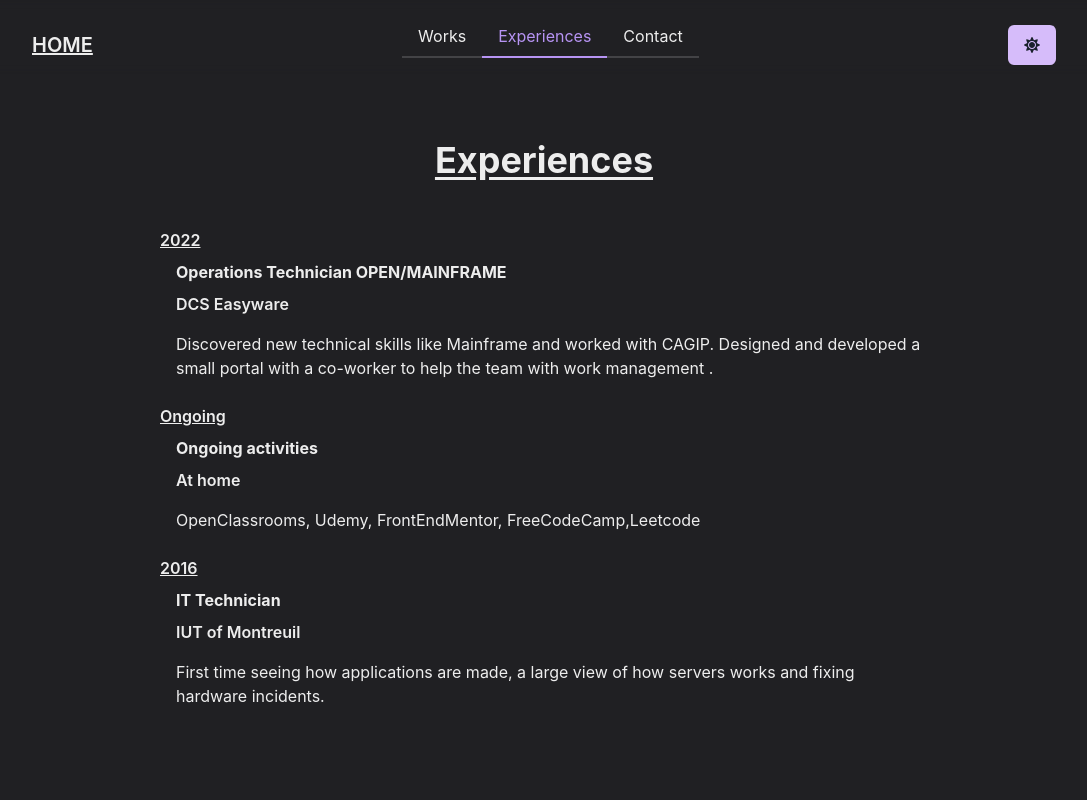
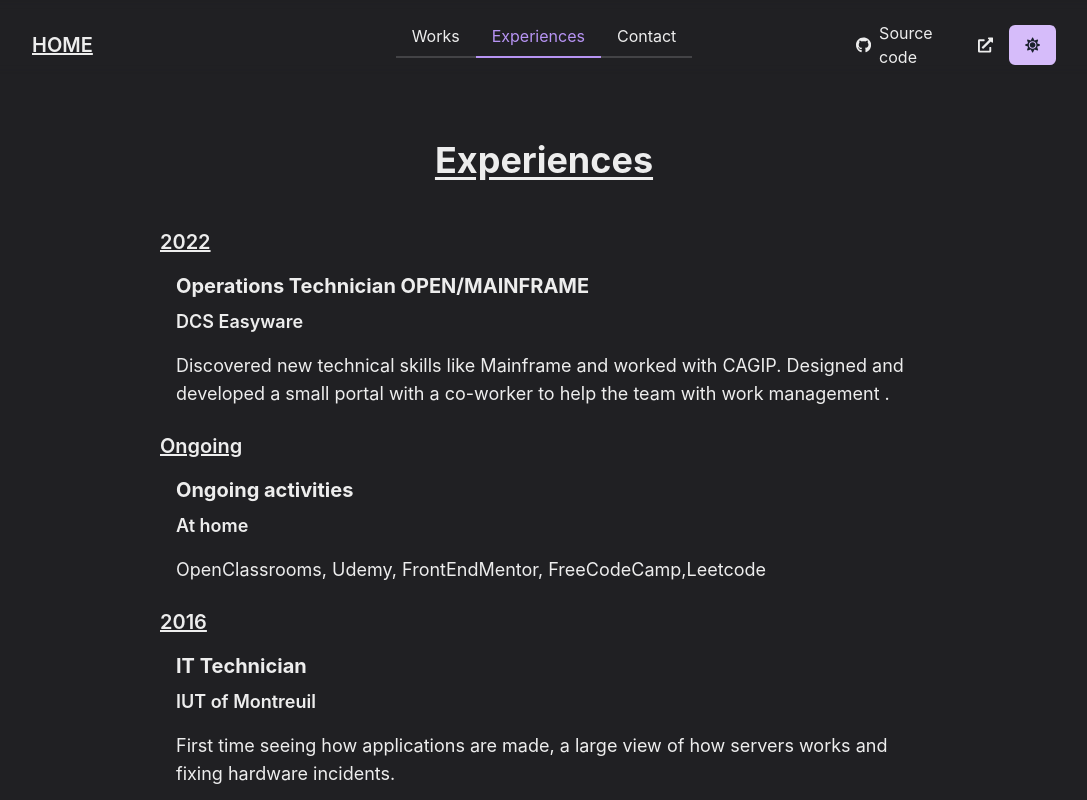
Before and after one commit to Blazrr/React-Portfolio, a Next.js app: page /Experiences in a window 1280 px wide. Shown: the whole page, without its empty margins (96-1183 px from the left). Built offline with nearby package versions, Linux system fonts and the light colour scheme.

Commit message:
Fixed the navbar

```diff
--- a/components/About.jsx
+++ b/components/About.jsx
@@ -18,7 +18,7 @@ const About = () => {
 
 
             <div className='flex items-center justify-center'>
-            <Code className='text-2xl' fontSize='xl' colorScheme="purple" px="5" py="2">Currently looking for a job</Code>
+            <Code className='text-2xl' fontSize='2xl' colorScheme="purple" px="5" py="2">Currently looking for a job</Code>
             </div>
 
             <div className='mt-8 mx-auto flex justify-center flex-col max-w-xl'>
@@ -67,7 +67,7 @@ const About = () => {
 
             <div className='mt-8 mx-auto flex justify-center flex-col max-w-xl'>
                 <h3 className='underline underline-offset-4 font-semibold decoration-2'>Socials</h3>
-                <Link href='https://www.linkedin.com/in/sami-el-mhamedi-8284621b4/' isExternal className='mt-6 flex items-center space-x-2'>
+                <Link href='https://www.linkedin.com/in/sami-el-mhamedi-8284621b4/'  className='mt-6 flex items-center space-x-2'>
                 <FaLinkedin/> <p>My linkedin</p> <FaExternalLinkAlt />
                 </Link>
 
--- a/components/Card.jsx
+++ b/components/Card.jsx
@@ -4,7 +4,7 @@ import {  Divider,Box, Button  } from '@chakra-ui/react'
 
 const Card = ({element}) => {
     return (
-        <Box className='flex   rounded p-4 mt-8 relative  flex-col max-w-[600px]' borderWidth='1px'>
+        <Box className='flex   rounded p-4 mt-8 relative  flex-col max-w-[600px]' borderWidth='1px' borderColor='purple.400'>
             <Image src={element.img} width={800} height={800} className="rounded" alt='qui va la' />
             <h2 className="mt-4 font-bold text-xl underline ">{element.project}</h2>
             <p className='mt-2'>{element.about}
--- a/components/Form.jsx
+++ b/components/Form.jsx
@@ -2,7 +2,7 @@ import {
     FormControl,
     FormLabel,
     FormErrorMessage,
-    FormHelperText, Input,Textarea ,Button
+    FormHelperText, Input,Textarea ,Button,Box
 } from '@chakra-ui/react'
 import { useRef, useState } from 'react'
 import emailjs from "@emailjs/browser"
@@ -31,6 +31,7 @@ const Form = () => {
         <section>
             <div className='max-w-[700px] mx-auto'>
                 <h2 className='text-center text-xl underline underline-offset-4 font-bold  md:text-4xl'>Contact Form</h2>
+                <Box  w='100%' p={8} borderWidth='1px' borderColor='purple.400' mt="4em" borderRadius='lg' >
                 <form action="" className='flex  flex-col space-y-8' ref={form}  >
                     <FormControl >
                         <FormLabel>Your Name</FormLabel>
@@ -54,6 +55,7 @@ const Form = () => {
                     <Button colorScheme='facebook' onClick={sendEmail}>Send your Email</Button>
                     </div>
                 </form>
+                </Box>
             </div>
         </section>
          :
--- a/components/Navbar.jsx
+++ b/components/Navbar.jsx
@@ -4,10 +4,11 @@ import {
     MenuList,
     MenuItem,
 
+
 } from '@chakra-ui/react'
 import Link from 'next/link'
 import React from 'react'
-import { FaMoon, FaSun } from "react-icons/fa"
+import { FaMoon, FaSun, FaGithub, FaExternalLinkAlt } from "react-icons/fa"
 
 
 const Navbar = ({ index }) => {
@@ -18,12 +19,12 @@ const Navbar = ({ index }) => {
 
     return (
         <>
-            <div className=" pt-4 justify-between fixed top-0 w-full space-x-8 items-center pl-[10%] pr-[10%] left-50 inset-x-0 mx-auto backdrop-blur-sm flex z-20 "
+            <div className=" pt-4  fixed top-0 w-full space-x-8 items-center pl-[10%] pr-[10%]  inset-x-0  backdrop-blur-sm  z-20 flex justify-between  "
             >
-                <div >
+                <div className='w-[200px]'>
                     <Link href="/"> <h1 className='underline font-semibold text-xl'>HOME</h1></Link>
                 </div>
-                <div className='grow hidden md:flex justify-center'>
+                <div className=' hidden md:flex mx-auto '>
                     <Tabs defaultIndex={index} colorScheme="purple" align='center'>
                         <TabList mb='1em' >
                             <Link href="/Works"> <Tab>Works</Tab> </Link>
@@ -33,7 +34,7 @@ const Navbar = ({ index }) => {
 
                     </Tabs>
                 </div>
-                <div className="md:hidden">
+                <div className="md:hidden text-center">
                     <Menu >
                         <MenuButton as={Button} colorScheme="purple" >
                             Menu
@@ -45,7 +46,10 @@ const Navbar = ({ index }) => {
                         </MenuList>
                     </Menu>
                 </div>
-                <div>
+                <div className='flex  space-x-4 items-center w-[200px] justify-end'>
+                    <a href='https://github.com/Blazrr/React-Portfolio' target="_blank" className='flex items-center space-x-2'>
+                        <FaGithub /> <p className='hidden lg:block'>Source code</p> <FaExternalLinkAlt />
+                    </a>
                     <Button colorScheme="purple" onClick={toggleColorMode}  >  {colorMode === 'light' ? <FaMoon /> : <FaSun />} </Button>
                 </div>
             </div>
--- a/pages/Contact.jsx
+++ b/pages/Contact.jsx
@@ -2,11 +2,18 @@ import React from 'react'
 import Form from '../components/Form'
 import Navbar from '../components/Navbar'
 import { AnimatePresence, motion } from 'framer-motion'
+import Head from 'next/head'
 
 
 const Contact = () => {
     return (
         <div >
+            <Head>
+                <title>Contact</title>
+                <meta name="description" content="Generated by create next app" />
+                <meta name="viewport" content="width=device-width, initial-scale=1" />
+                <link rel="icon" href="/favicon.ico" />
+            </Head>
             <Navbar index={2} />
             <AnimatePresence>
                 <motion.div className='max-w-[80%] mx-auto '
--- a/pages/Experiences.jsx
+++ b/pages/Experiences.jsx
@@ -1,36 +1,43 @@
+import Head from 'next/head'
 import React from 'react'
 import Navbar from '../components/Navbar'
 
 const Experiences = () => {
   return (
     <div>
+        <Head>
+                <title>Experiences</title>
+                <meta name="description" content="Generated by create next app" />
+                <meta name="viewport" content="width=device-width, initial-scale=1" />
+                <link rel="icon" href="/favicon.ico" />
+            </Head>
         <Navbar index={1}/>
         <h1 className='text-center text-xl underline underline-offset-4 font-bold  md:text-4xl'> Experiences</h1>
         <div className='mt-12 w-4/5 mx-auto max-w-[768px]'>
             <div className='flex flex-col space-x-4'>
-                <h3 className='font-semibold grow underline'>2022</h3>
-                <div className='flex flex-col mt-2'>
-                    <h4 className='font-bold'>Operations Technician OPEN/MAINFRAME</h4>
-                    <h5 className='mt-2 font-semibold'>DCS Easyware</h5>
-                    <p className='mt-4'>Discovered new technical skills like Mainframe and worked with CAGIP.  Designed and developed a small portal with a co-worker to help the team with work management .</p>
+                <h3 className='font-semibold grow underline md:text-xl'>2022</h3>
+                <div className='flex flex-col mt-2 md:mt-4'>
+                    <h4 className='font-bold md:text-xl'>Operations Technician OPEN/MAINFRAME</h4>
+                    <h5 className='mt-2 font-semibold md:text-lg'>DCS Easyware</h5>
+                    <p className='mt-4 md:text-lg'>Discovered new technical skills like Mainframe and worked with CAGIP.  Designed and developed a small portal with a co-worker to help the team with work management .</p>
                 </div>
             </div>
 
             <div className='flex flex-col space-x-4 mt-6'>
-                <h3 className='font-semibold  underline'>Ongoing</h3>
-                <div className='flex flex-col mt-2'>
-                <h4 className='font-bold'>Ongoing activities</h4>
-                    <h5 className='mt-2 font-semibold'>At home</h5>
-                    <p className='mt-4'>OpenClassrooms, Udemy, FrontEndMentor, FreeCodeCamp,Leetcode</p>
+                <h3 className='font-semibold  underline md:text-xl' >Ongoing</h3>
+                <div className='flex flex-col mt-2 md:mt-4'>
+                    <h4 className='font-bold md:text-xl'>Ongoing activities</h4>
+                    <h5 className='mt-2 font-semibold md:text-lg'>At home</h5>
+                    <p className='mt-4 md:text-lg'>OpenClassrooms, Udemy, FrontEndMentor, FreeCodeCamp,Leetcode</p>
                 </div>
             </div>
 
              <div className='flex flex-col space-x-4 mt-6'>
-                <h3 className='font-semibold underline'>2016</h3>
-                <div className='flex flex-col mt-2'>
-                    <h4 className='font-bold'>IT Technician</h4>
-                    <h5 className='mt-2 font-semibold'>IUT of Montreuil</h5>
-                    <p className='mt-4'>First time seeing how applications are made, a large view of how servers works and fixing hardware incidents.</p>
+                <h3 className='font-semibold underline md:text-xl'>2016</h3>
+                <div className='flex flex-col mt-2 md:mt-4'>
+                    <h4 className='font-bold md:text-xl'>IT Technician</h4>
+                    <h5 className='mt-2 font-semibold md:text-lg'>IUT of Montreuil</h5>
+                    <p className='mt-4 md:text-lg'>First time seeing how applications are made, a large view of how servers works and fixing hardware incidents.</p>
                 </div>
             </div>
         </div>
--- a/pages/index.js
+++ b/pages/index.js
@@ -10,7 +10,7 @@ export default function Home() {
   return (
     <>
       <Head>
-        <title>Sami  El Mhamedi</title>
+        <title>Home</title>
         <meta name="description" content="Generated by create next app" />
         <meta name="viewport" content="width=device-width, initial-scale=1" />
         <link rel="icon" href="/favicon.ico" />
```
Also changed, not shown: pages/Works.jsx (+9 -2 lines).
